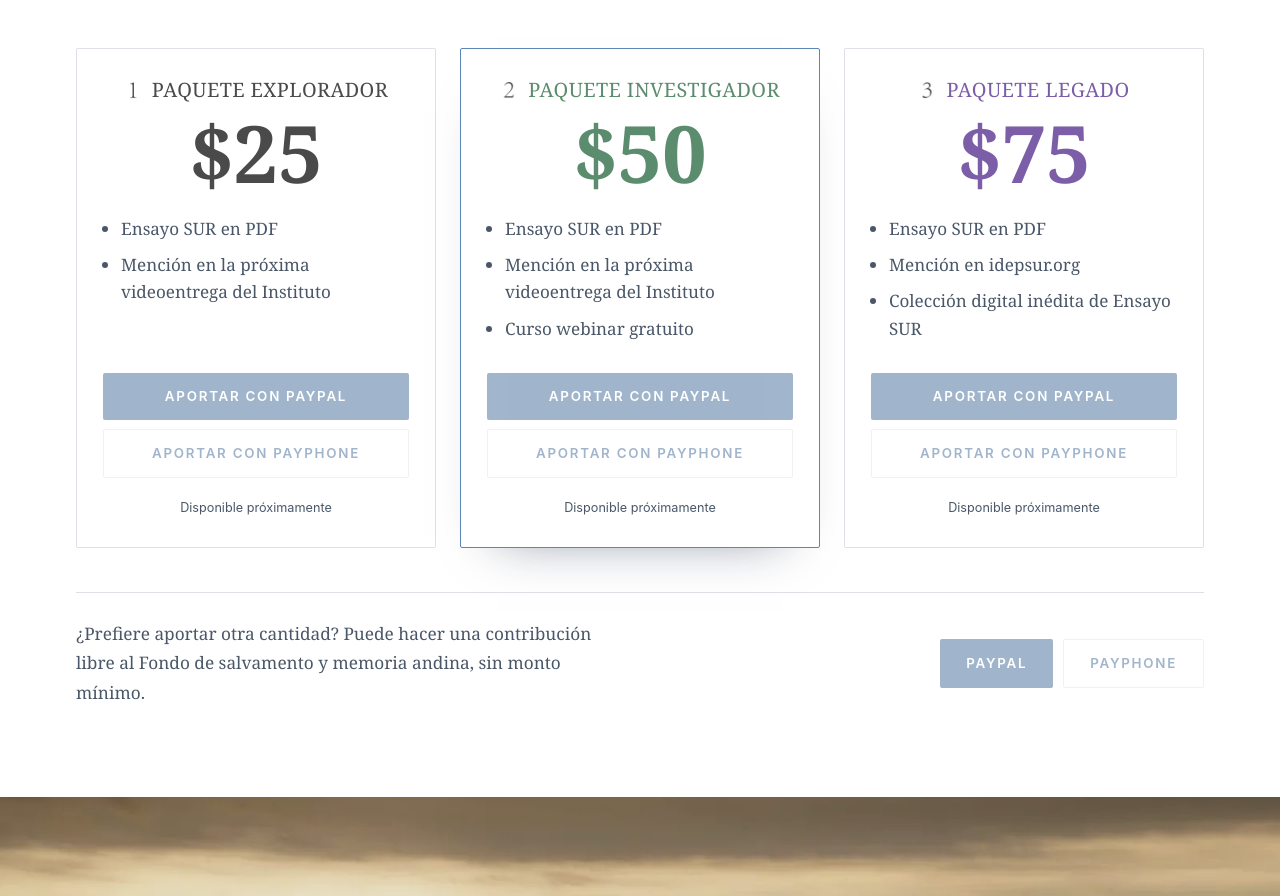
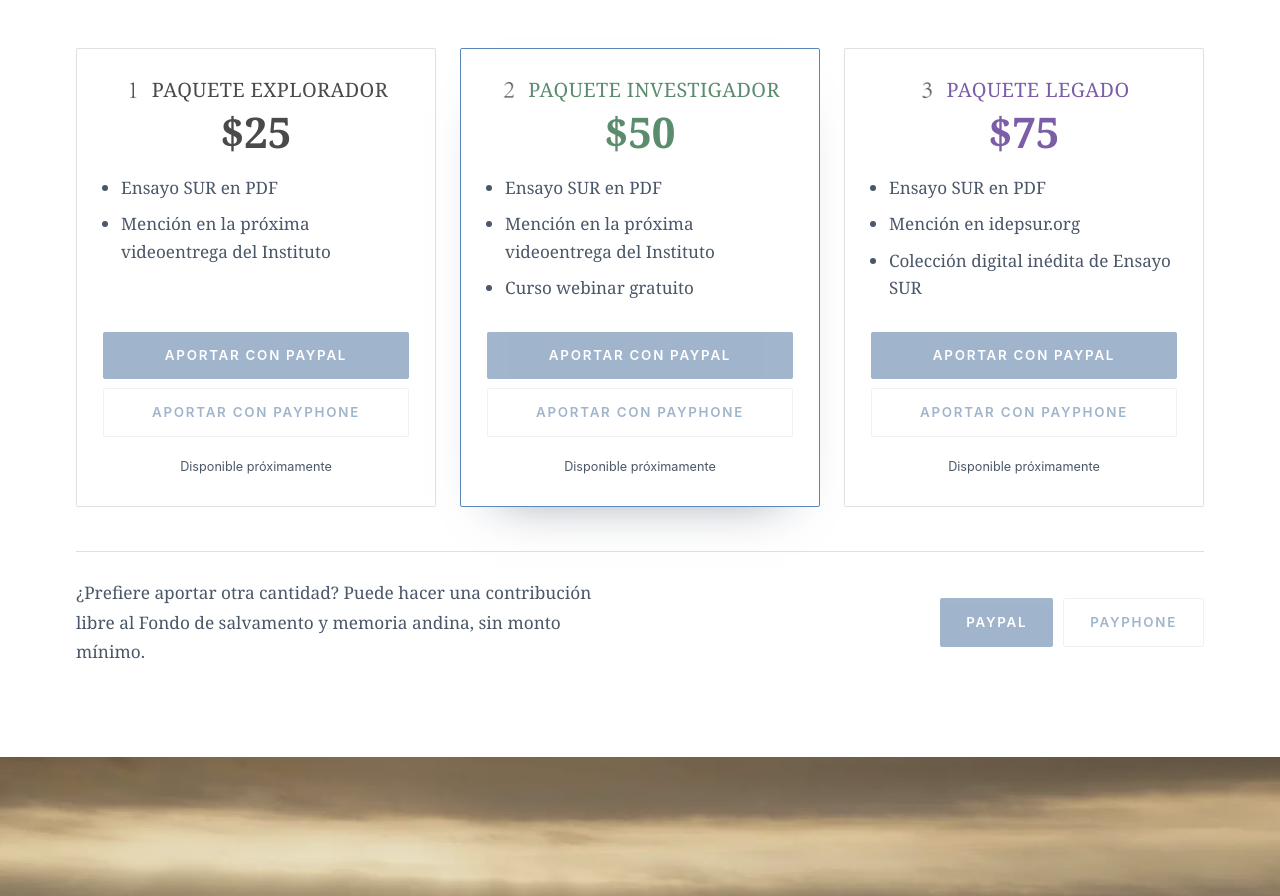
Before and after one commit to idepsur13/web-idep, a plain HTML site: page autogestion-donativos.html in a window 1280 px wide. Shown: the part 1175-2071 px from the top of the page. Drawn offline with nearby package versions, Linux system fonts and the light colour scheme; a web font is replaced by a local one.

Commit message:
Add files via upload

```diff
--- a/assets/estilos.css
+++ b/assets/estilos.css
@@ -625,7 +625,7 @@ form textarea{min-height:140px; resize:vertical}
 .paquetes article:nth-child(2) .precio{color:#5C8C6E}
 .paquetes article:nth-child(3) h3,
 .paquetes article:nth-child(3) .precio{color:#7B5EA7}
-.paquete .precio{font-family:var(--serif); font-size:4.5rem;
+.paquete .precio{font-family:var(--serif); font-size:2.4rem;
   line-height:1.1; letter-spacing:0; text-transform:none; font-weight:bold;
   text-align:center; margin:2px 0 18px}
 .paquete .incluye{font-family:var(--sans); font-size:.72rem; letter-spacing:.1em;
```
Also changed, not shown: assets/estilos.min.css.
